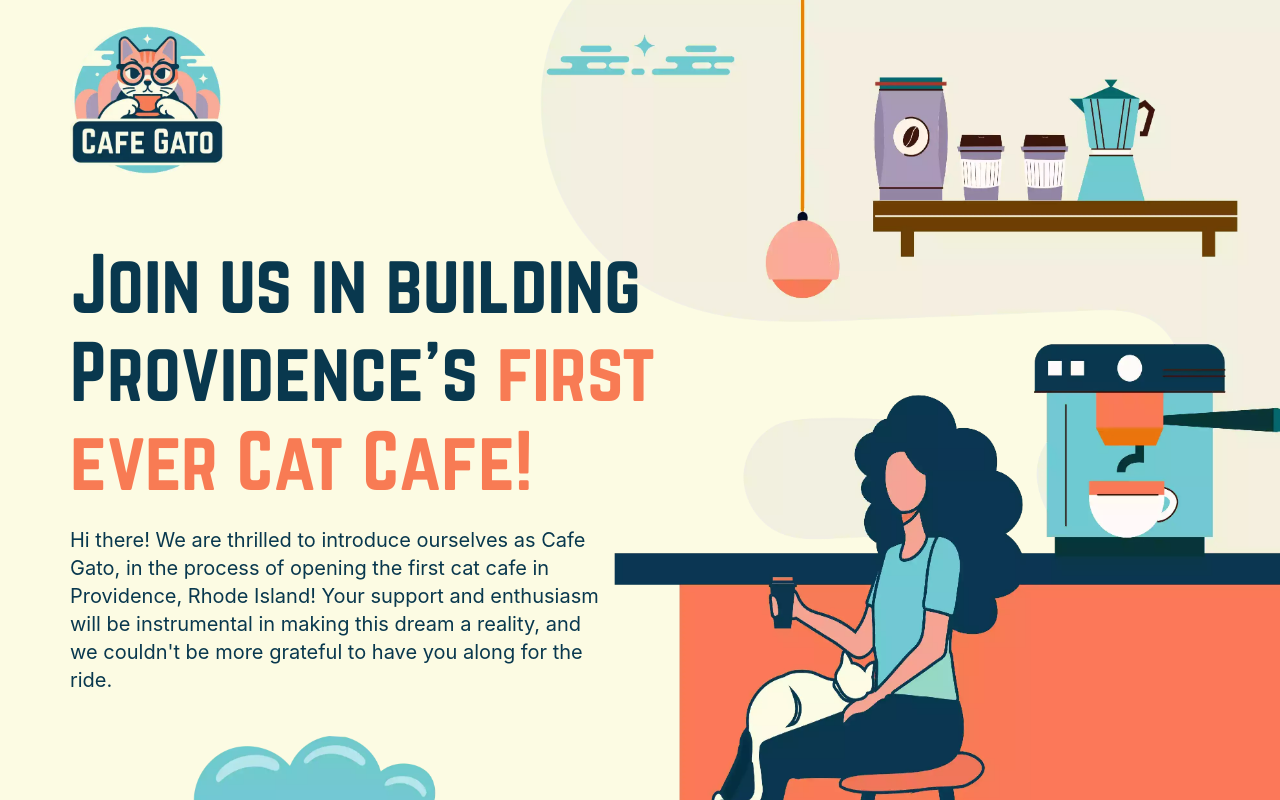
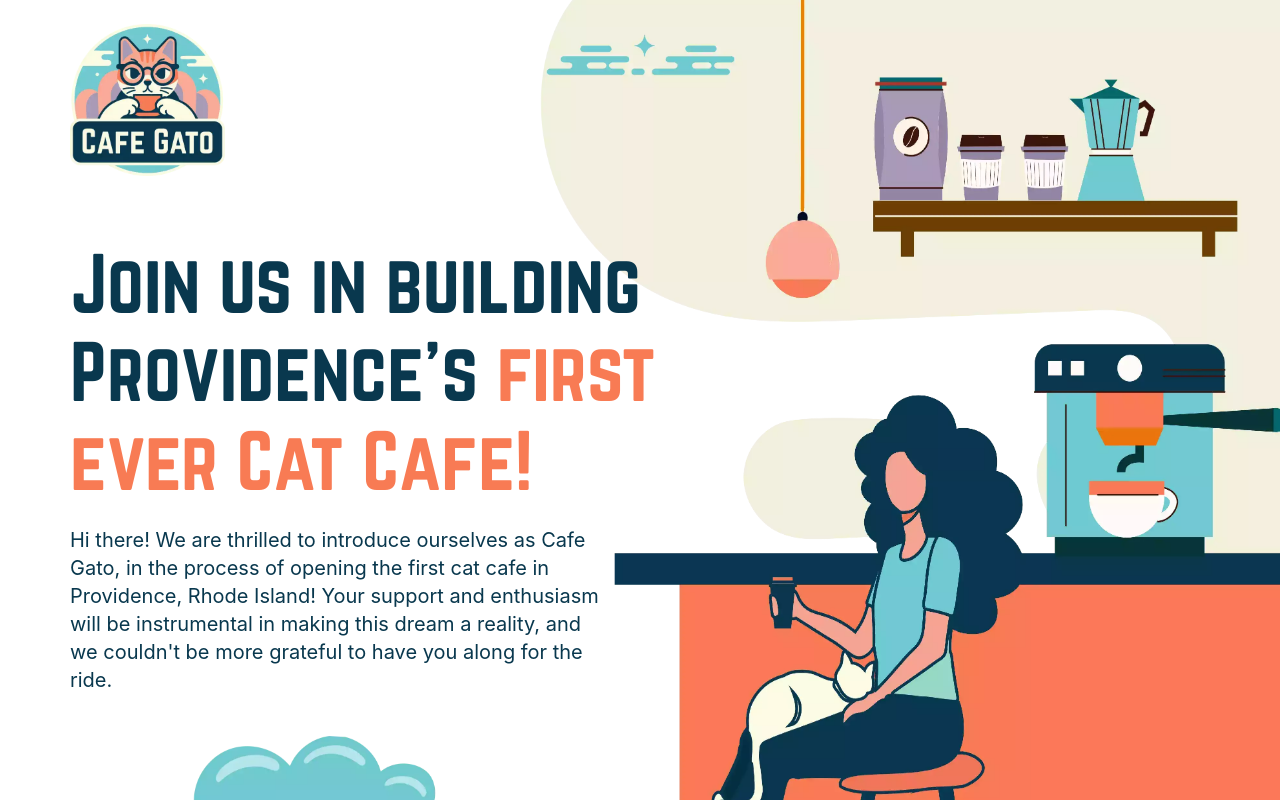
Before and after one commit to AmanPunia-510/gato-app, a React (Create React App) app: page / in a window 1280 px wide. Shown: the top 800 px of the page. Built offline with nearby package versions, Linux system fonts and the light colour scheme; the HTML template or start-up script is replaced by a standard one.

Commit message:
remove the color of bg color

```diff
--- a/src/components/Header.jsx
+++ b/src/components/Header.jsx
@@ -6,7 +6,7 @@ import heroRightImg from '../assets/images/webp/hero-right-img.webp'
 
 const Header = () => {
     return (
-        <div className='w-full relative overflow-hidden max-w-[1920px] mx-auto bg-[#FCFBE3]'>
+        <div className='w-full relative overflow-hidden max-w-[1920px] mx-auto '>
             <img src={heroBgImg} className='absolute right-0 -top-3 custom_xl:max-w-[740px] min-h-[980px] max-custom_xl:hidden' alt="Hero_bg" />
             <img src={heroResponsive} className='absolute right-0 -top-3 hidden max-custom_xl:inline-block max-md:hidden max-w-[538px] h-[396px]' alt="HeroResponsive" />
             <div className='container relative z-10'>
```
